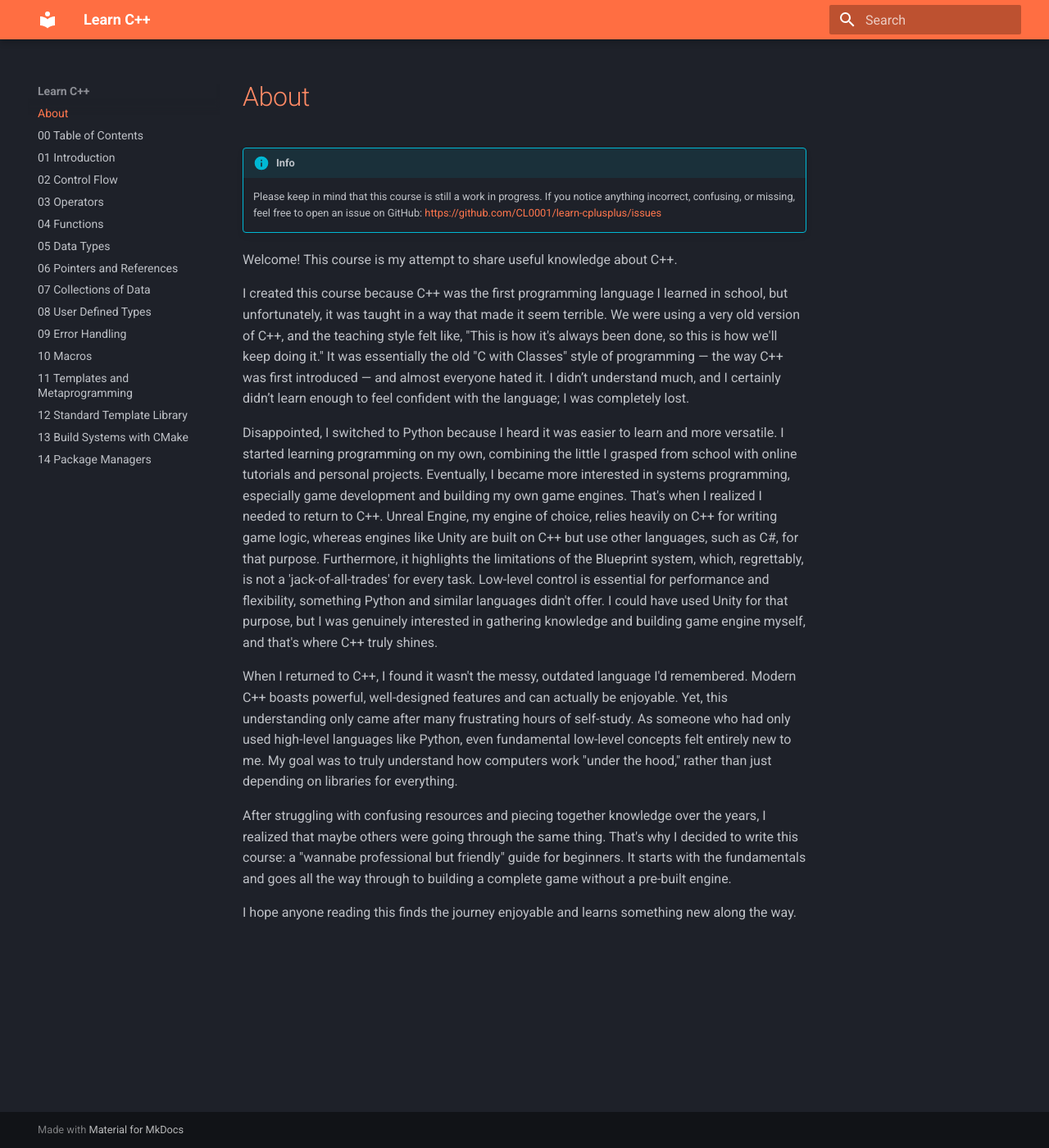
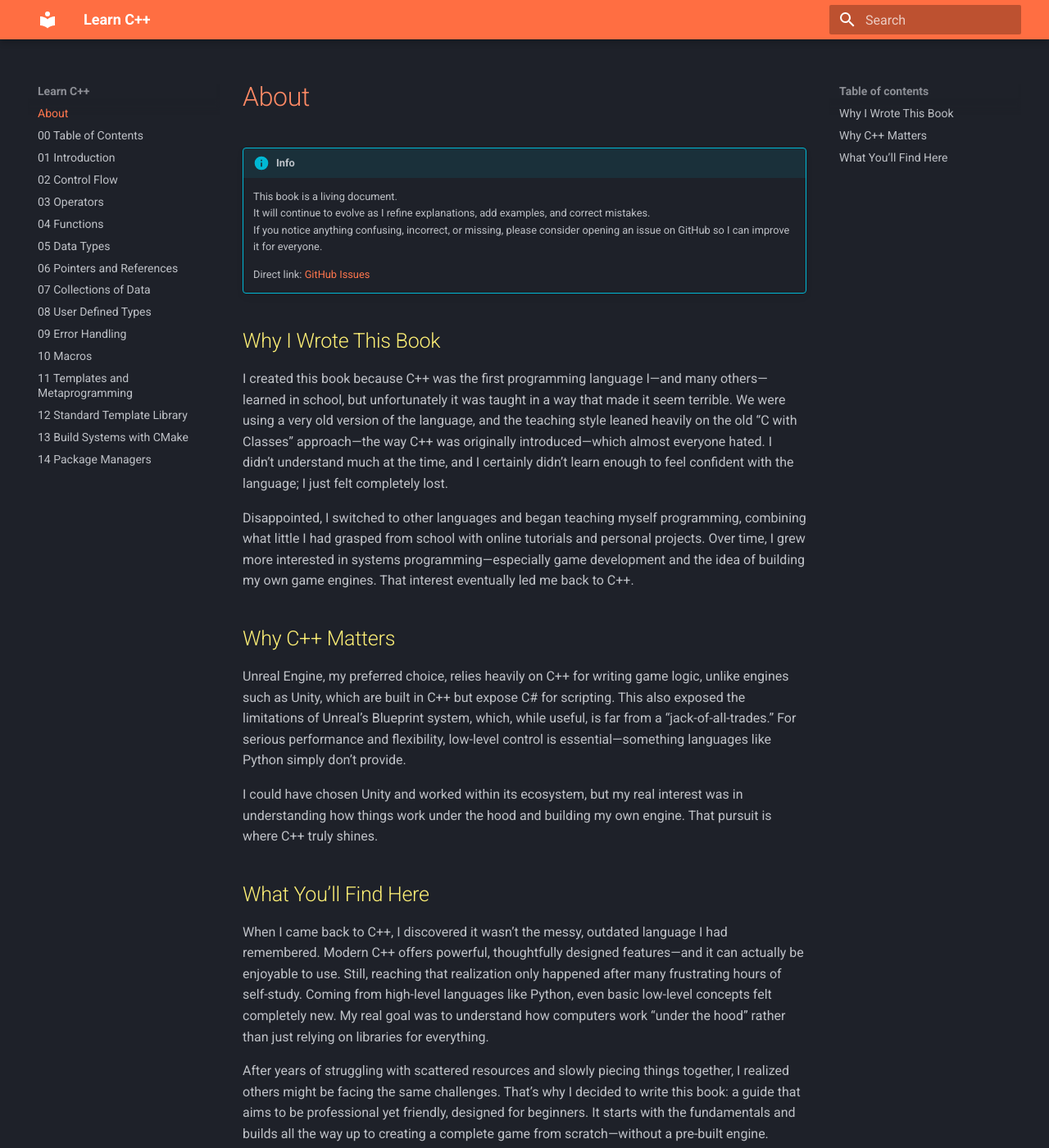
Before and after one commit to CL0001/learn-cplusplus, an MkDocs documentation site: the page built from docs/index.md, in a window 1280 px wide and 1400 px high. Shown: the whole window at 82% size. Built offline with MkDocs 1.6.1 and Material for MkDocs 9.7.7, drawn with Linux system fonts in a browser that asks for light colours; some of the changed text lies outside the part shown.

Commit message:
chore: polish about page

```diff
--- a/docs/index.md
+++ b/docs/index.md
@@ -2,33 +2,41 @@
 
 !!! info
 
-    Please keep in mind that this course is still a work in progress.
-    If you notice anything incorrect, confusing, or missing, feel free to open an issue on GitHub: <a href="https://github.com/CL0001/learn-cplusplus/issues" target="_blank">https://github.com/CL0001/learn-cplusplus/issues</a>
+    This book is a living document.
+    It will continue to evolve as I refine explanations, add examples, and correct mistakes.
+    If you notice anything confusing, incorrect, or missing, please consider opening an issue on GitHub so I can improve it for everyone.
 
-Welcome! This course is my attempt to share useful knowledge about C++.
+    Direct link: <a href="https://github.com/CL0001/learn-cplusplus/issues" target="_blank">GitHub Issues</a>
 
-I created this course because C++ was the first programming language I learned in school, but unfortunately, it was taught in a way that made it seem terrible.
-We were using a very old version of C++, and the teaching style felt like, "This is how it's always been done, so this is how we'll keep doing it."
-It was essentially the old "C with Classes" style of programming — the way C++ was first introduced — and almost everyone hated it.
-I didn’t understand much, and I certainly didn’t learn enough to feel confident with the language; I was completely lost.
+## Why I Wrote This Book
 
-Disappointed, I switched to Python because I heard it was easier to learn and more versatile.
-I started learning programming on my own, combining the little I grasped from school with online tutorials and personal projects.
-Eventually, I became more interested in systems programming, especially game development and building my own game engines.
-That's when I realized I needed to return to C++.
-Unreal Engine, my engine of choice, relies heavily on C++ for writing game logic, whereas engines like Unity are built on C++ but use other languages, such as C#, for that purpose.
-Furthermore, it highlights the limitations of the Blueprint system, which, regrettably, is not a 'jack-of-all-trades' for every task.
-Low-level control is essential for performance and flexibility, something Python and similar languages didn't offer.
-I could have used Unity for that purpose, but I was genuinely interested in gathering knowledge and building game engine myself, and that's where C++ truly shines.
+I created this book because C++ was the first programming language I—and many others—learned in school, but unfortunately it was taught in a way that made it seem terrible.
+We were using a very old version of the language, and the teaching style leaned heavily on the old “C with Classes” approach—the way C++ was originally introduced—which almost everyone hated.
+I didn’t understand much at the time, and I certainly didn’t learn enough to feel confident with the language; I just felt completely lost.
 
-When I returned to C++, I found it wasn't the messy, outdated language I'd remembered.
-Modern C++ boasts powerful, well-designed features and can actually be enjoyable.
-Yet, this understanding only came after many frustrating hours of self-study.
-As someone who had only used high-level languages like Python, even fundamental low-level concepts felt entirely new to me.
-My goal was to truly understand how computers work "under the hood," rather than just depending on libraries for everything.
+Disappointed, I switched to other languages and began teaching myself programming, combining what little I had grasped from school with online tutorials and personal projects.
+Over time, I grew more interested in systems programming—especially game development and the idea of building my own game engines.
+That interest eventually led me back to C++.
 
-After struggling with confusing resources and piecing together knowledge over the years, I realized that maybe others were going through the same thing.
-That's why I decided to write this course: a "wannabe professional but friendly" guide for beginners.
-It starts with the fundamentals and goes all the way through to building a complete game without a pre-built engine.
+## Why C++ Matters
 
-I hope anyone reading this finds the journey enjoyable and learns something new along the way.
+Unreal Engine, my preferred choice, relies heavily on C++ for writing game logic, unlike engines such as Unity, which are built in C++ but expose C# for scripting.
+This also exposed the limitations of Unreal’s Blueprint system, which, while useful, is far from a “jack-of-all-trades.”
+For serious performance and flexibility, low-level control is essential—something languages like Python simply don’t provide.
+
+I could have chosen Unity and worked within its ecosystem, but my real interest was in understanding how things work under the hood and building my own engine.
+That pursuit is where C++ truly shines.
+
+## What You’ll Find Here
+
+When I came back to C++, I discovered it wasn’t the messy, outdated language I had remembered.
+Modern C++ offers powerful, thoughtfully designed features—and it can actually be enjoyable to use.
+Still, reaching that realization only happened after many frustrating hours of self-study.
+Coming from high-level languages like Python, even basic low-level concepts felt completely new.
+My real goal was to understand how computers work “under the hood” rather than just relying on libraries for everything.
+
+After years of struggling with scattered resources and slowly piecing things together, I realized others might be facing the same challenges.
+That’s why I decided to write this book: a guide that aims to be professional yet friendly, designed for beginners.
+It starts with the fundamentals and builds all the way up to creating a complete game from scratch—without a pre-built engine.
+
+My hope is that anyone reading this finds the journey both enjoyable and enlightening, and comes away with a deeper confidence in C++.
```
